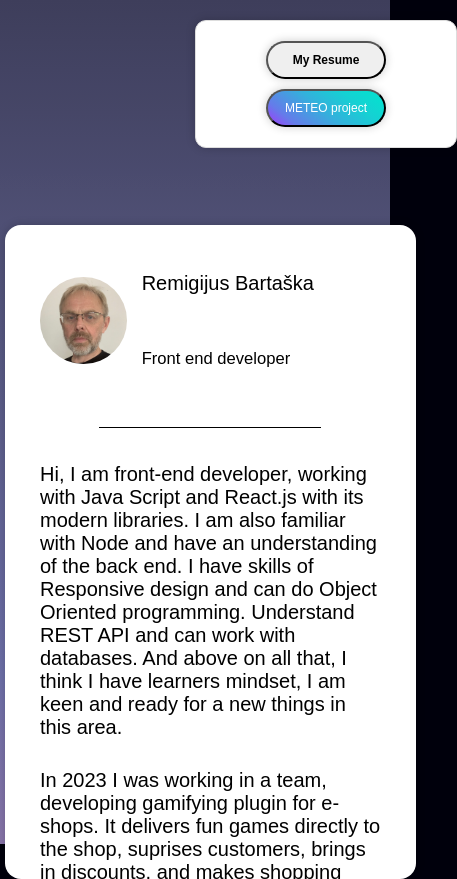
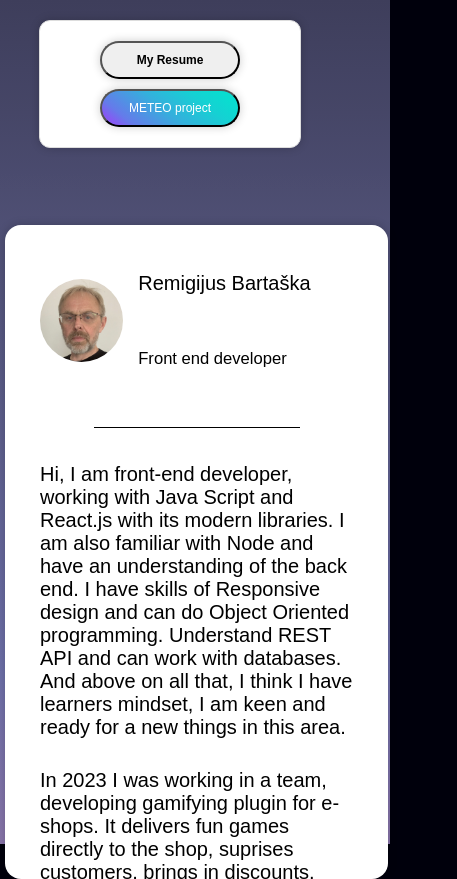
Before and after one commit to Remigijus66/resume, a React (Create React App) app: page / in a window 390 px wide. Shown: the whole page, 457 px wide, since content can reach past the window. Built offline with nearby package versions, Linux system fonts and the light colour scheme.

Commit message:
widgets adjusted

```diff
--- a/public/index.html
+++ b/public/index.html
@@ -30,7 +30,7 @@ src="https://rawcdn.githack.com/Remigijus66/final-combined-wdigets-1-main/39c5df
 
  <!-- last working version  -->
    <script defer
- src="https://rawcdn.githack.com/Remigijus66/final-combined-wdigets-resume/ca78eddf19cea9d457e4ba717928b1861bb1770d/dist/bundle.js">
+ src="https://rawcdn.githack.com/Remigijus66/final-combined-wdigets-resume/bc5da7012414cace793283d0d1b8b61920247f19/dist/bundle.js">
 </script>
 
 
--- a/src/App.css
+++ b/src/App.css
@@ -26,6 +26,7 @@ left: calc(100vw*0.65 - 545px) ;
   max-width: 500px;
   width: 95vw;
   /* height: 700px; */
+  max-height: calc(100vh - 80px);
   border-radius: 16px;
   background: #FFFFFF;
   z-index: 4;
@@ -633,19 +634,23 @@ left: 5px ;
 right: 5px;
 top: 225px;
 max-height: calc(100vh - 230px);
+max-width: 500px;
+width: 88vw;
 overflow-y: scroll;
  }
  }
 @media (max-width: 460px) {
-
+  .radiobox {
+      left:10%;
+      }
  .button {
    padding: 10px;
-  width: 120px ;
+  width: 140px ;
   font-size: 12px ;
  }
  .bud {
    padding: 10px;
-  width: 120px ;
+  width: 140px ;
   font-size: 12px ;
  }
  }
```
